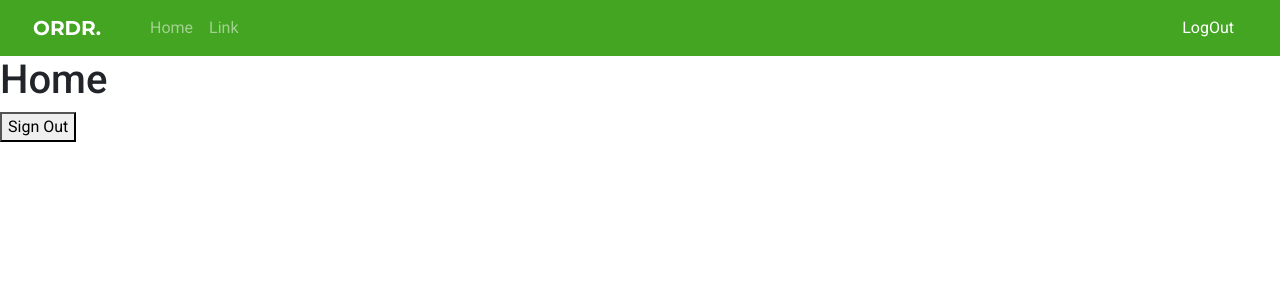
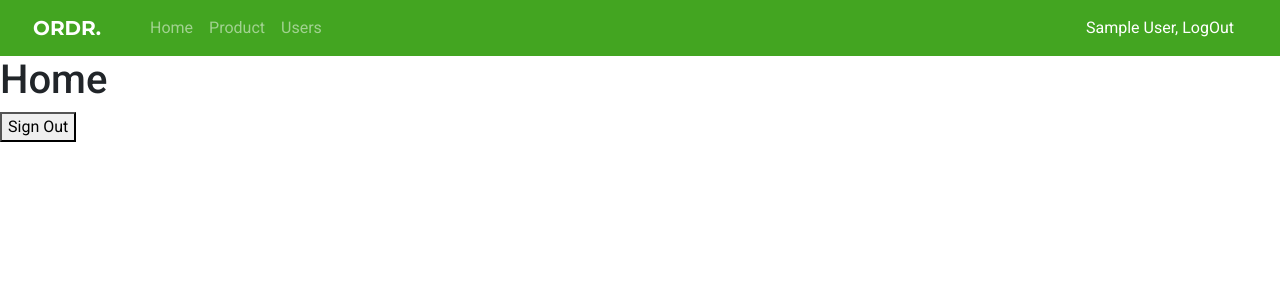
Before and after one commit to guiguat/ordr-electron, a React (Create React App) app: page /#/ in a window 1280 px wide. Shown: the top 300 px of the page. Built offline with nearby package versions, Linux system fonts and the light colour scheme; no server answers; sample sign-in values are in the browser's storage.

Commit message:
add username

```diff
--- a/src/Components/NavBar/index.tsx
+++ b/src/Components/NavBar/index.tsx
@@ -4,7 +4,7 @@ import { AuthContext } from '../../Contexts/Auth';
 import './NavBar.scss';
 
 const NavBar: React.FC = () => {
-    const {LogOut} = useContext(AuthContext);
+    const {LogOut, currentUser} = useContext(AuthContext);
     return (
 
         <nav className="navbar navbar-dark px-5 row bg-primary">
@@ -14,11 +14,20 @@ const NavBar: React.FC = () => {
                     <a className="nav-link" href="/">Home</a>
                 </li>
                 <li className="nav-item ml-3">
-                    <a className="nav-link" href="/login">Link</a>
+                    <a className="nav-link" href="/product">Product</a>
+                </li>
+                <li className="nav-item ml-3">
+                    <a className="nav-link" href="/users">Users</a>
                 </li>
             </ul>
 
-            <button className="btn text-white my-2 my-sm-0" onClick={LogOut}>LogOut</button>
+            <button
+             className="btn text-white my-2 my-sm-0"
+             onClick={LogOut}
+            >
+                {/* change to user.displayname later */}
+                {currentUser?.displayName}, LogOut
+            </button>
         </nav>
 
     );
```
